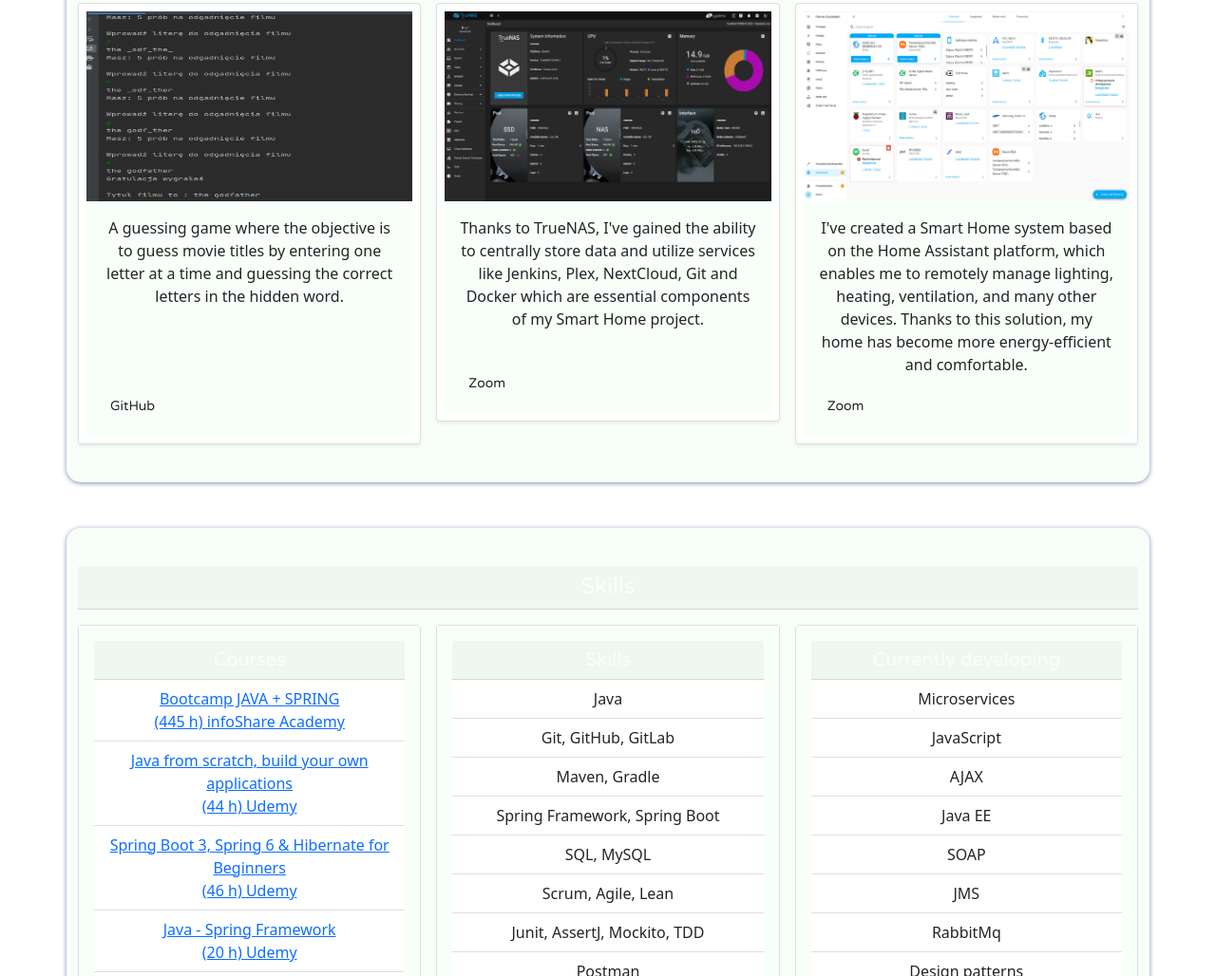
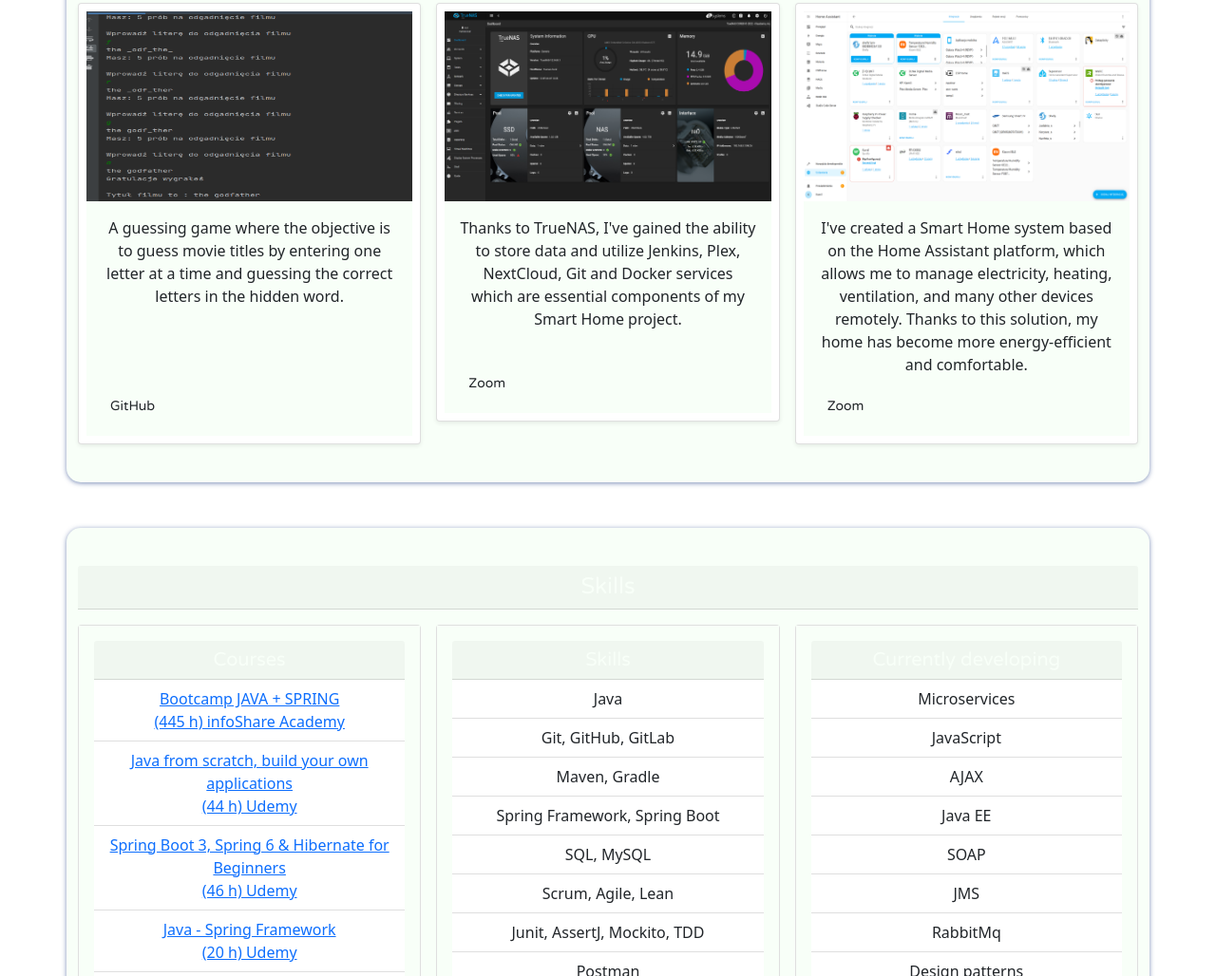
Before and after one commit to KozlowskiKamil/kozlowskiKamil.github.io, a website built with Parcel: page english.html in a window 1280 px wide. Shown: the part 2113-3141 px from the top of the page at 95% size. Built offline with nearby package versions, Linux system fonts and the light colour scheme.

```diff
--- a/english.html
+++ b/english.html
@@ -409,8 +409,8 @@
           />
           <div class="card-body background-style">
             <p class="card-text">
-              Thanks to TrueNAS, I've gained the ability to centrally store data and utilize services like Jenkins,
-              Plex, NextCloud, Git and Docker which are essential components of my Smart Home project.
+              Thanks to TrueNAS, I've gained the ability to store data and utilize Jenkins,
+              Plex, NextCloud, Git and Docker services which are essential components of my Smart Home project.
             </p>
             <br>
             <div class="d-flex justify-content-between align-items-center">
@@ -430,8 +430,8 @@
           />
           <div class="card-body background-style">
             <p class="card-text">
-              I've created a Smart Home system based on the Home Assistant platform, which enables me to remotely manage
-              lighting, heating, ventilation, and many other devices. Thanks to this solution, my home has become more
+              I've created a Smart Home system based on the Home Assistant platform, which allows me to manage
+              electricity, heating, ventilation, and many other devices remotely. Thanks to this solution, my home has become more
               energy-efficient and comfortable.
             </p>
             <div class="d-flex justify-content-between align-items-center">
```
